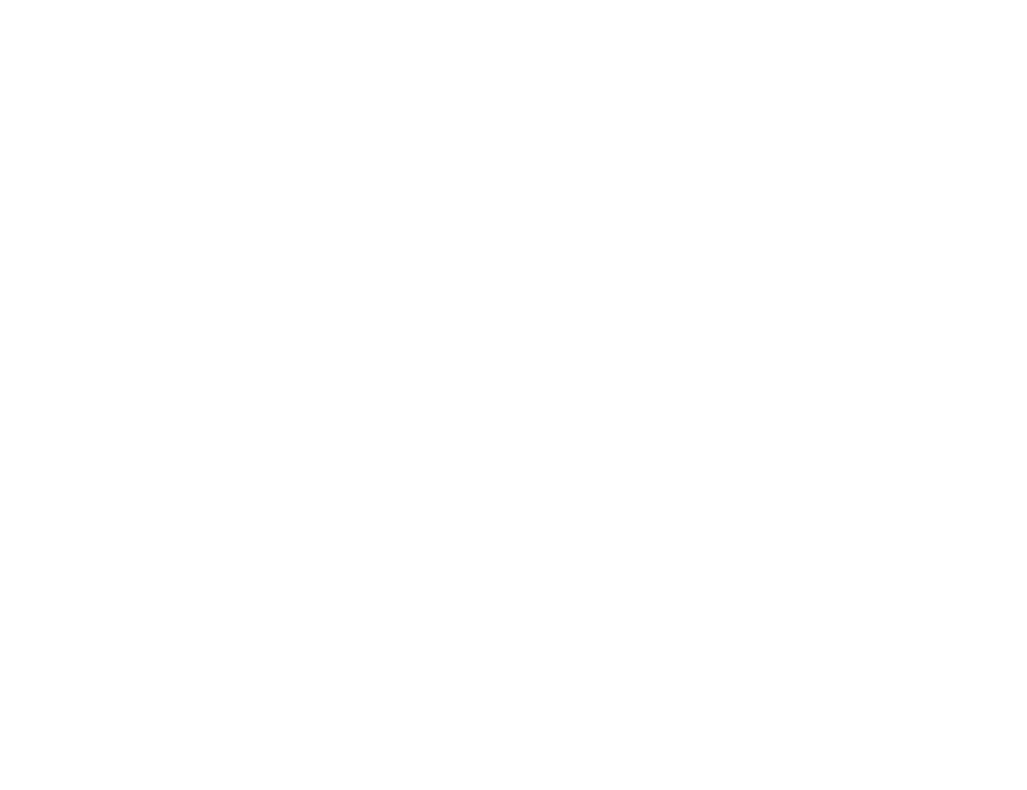
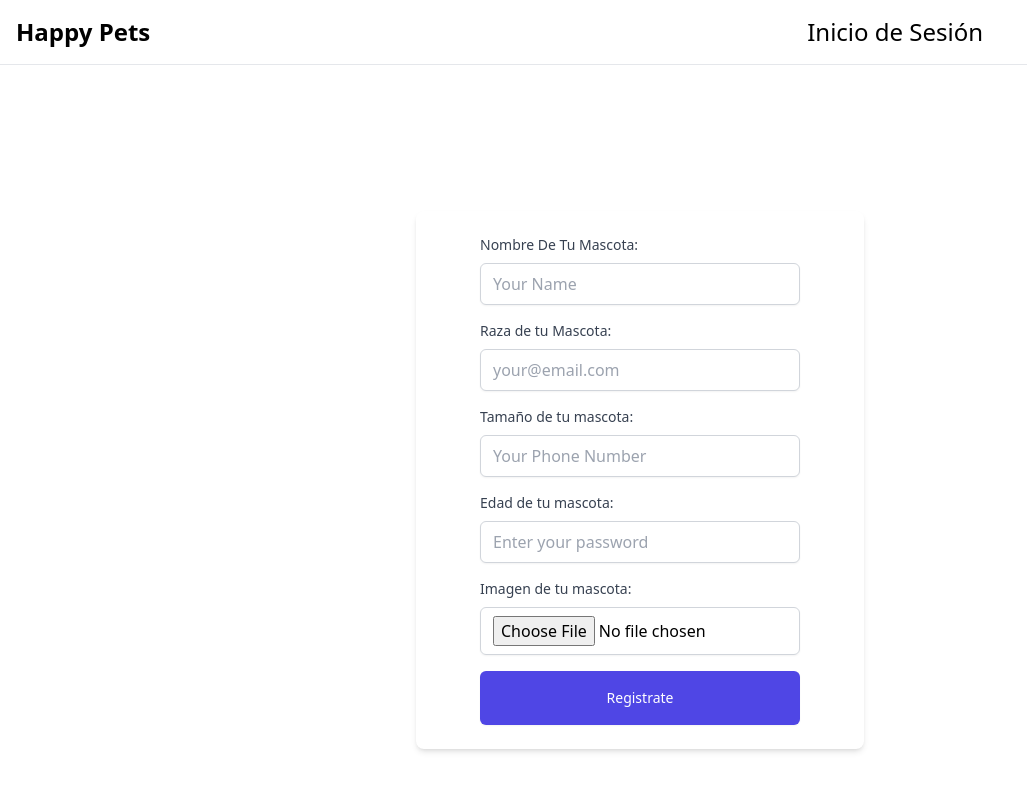
Before and after one commit to Shino2302/HappyPetsWebApp, an Angular app: page /dashboard/add-pet/1/1 in a window 1280 px wide. Before the commit this address led to /. Shown: the top 790 px of the page, without its empty margins (0-1027 px from the left). Built offline with nearby package versions, Linux system fonts and the light colour scheme.

Commit message:
Pequeños Cambios

```diff
--- a/src/app/app.routes.ts
+++ b/src/app/app.routes.ts
@@ -41,7 +41,7 @@ export const routes: Routes = [
                 loadComponent: () => import('./dashboard/pages/config-dispenser/config-dispenser.component')
             },
             {
-                path: 'add-pet/:uid',
+                path: 'add-pet/:uid/:token',
                 title: 'Agregar Mascota',
                 loadComponent: () => import('./dashboard/pages/add-pet/add-pet.component')
             },
--- a/src/app/dashboard/pages/add-pet/add-pet.component.html
+++ b/src/app/dashboard/pages/add-pet/add-pet.component.html
@@ -1,30 +1,26 @@
 <div class="min-h-screen flex items-center justify-center w-full mt-10 md:mt-20">
 	<div class="bg-white dark:bg-gray-900 shadow-md rounded-lg px-16 py-6 max-w-md">
-		<div class="flex justify-center items-center">
-            <svg class=" w-56 my-6 sm:w-60 sm:mb-6 md:w-64 md:mb-6" fill="#FFF" version="1.1" id="Layer_1" xmlns="http://www.w3.org/2000/svg" xmlns:xlink="http://www.w3.org/1999/xlink" viewBox="796 796 200 200" enable-background="new 796 796 200 200" xml:space="preserve"><g id="SVGRepo_bgCarrier" stroke-width="0"></g><g id="SVGRepo_tracerCarrier" stroke-linecap="round" stroke-linejoin="round"></g><g id="SVGRepo_iconCarrier"> <path d="M896,796c-55.14,0-99.999,44.86-99.999,100c0,55.141,44.859,100,99.999,100c55.141,0,99.999-44.859,99.999-100 C995.999,840.86,951.141,796,896,796z M896.639,827.425c20.538,0,37.189,19.66,37.189,43.921c0,24.257-16.651,43.924-37.189,43.924 s-37.187-19.667-37.187-43.924C859.452,847.085,876.101,827.425,896.639,827.425z M896,983.86 c-24.692,0-47.038-10.239-63.016-26.695c-2.266-2.335-2.984-5.775-1.84-8.82c5.47-14.556,15.718-26.762,28.817-34.761 c2.828-1.728,6.449-1.393,8.91,0.828c7.706,6.958,17.316,11.114,27.767,11.114c10.249,0,19.69-4.001,27.318-10.719 c2.488-2.191,6.128-2.479,8.932-0.711c12.697,8.004,22.618,20.005,27.967,34.253c1.144,3.047,0.425,6.482-1.842,8.817 C943.037,973.621,920.691,983.86,896,983.86z"></path> </g></svg>
-        </div>
 				<form [formGroup]="addPetForm">
             <div class="mb-4">
 				<label for="name" class="block text-sm font-medium text-gray-700 dark:text-gray-300 mb-2">Nombre De Tu Mascota:</label>
 				<input formControlName="petName" type="text" id="name" class="shadow-sm rounded-md w-full px-3 py-2 border border-gray-300 focus:outline-none focus:ring-indigo-500 focus:border-indigo-500" placeholder="Your Name" required>
 			</div>
 			<div class="mb-4">
-				<label for="email" class="block text-sm font-medium text-gray-700 dark:text-gray-300 mb-2">Raza de tu Mascota:</label>
-				<input formControlName="petRace" type="text" id="email" class="shadow-sm rounded-md w-full px-3 py-2 border border-gray-300 focus:outline-none focus:ring-indigo-500 focus:border-indigo-500" placeholder="your@email.com" required>
+				<label for="petRace" class="block text-sm font-medium text-gray-700 dark:text-gray-300 mb-2">Raza de tu Mascota:</label>
+				<input formControlName="petRace" type="text" id="petRace" class="shadow-sm rounded-md w-full px-3 py-2 border border-gray-300 focus:outline-none focus:ring-indigo-500 focus:border-indigo-500" placeholder="your@email.com" required>
 			</div>
             <div class="mb-4">
 				<label for="petSize" class="block text-sm font-medium text-gray-700 dark:text-gray-300 mb-2">Tamaño de tu mascota:</label>
 				<input formControlName="petSize" type="text" id="petSize" class="shadow-sm rounded-md w-full px-3 py-2 border border-gray-300 focus:outline-none focus:ring-indigo-500 focus:border-indigo-500" placeholder="Your Phone Number" required>
 			</div>
 			<div class="mb-4">
-				<label for="petAge" class="block text-sm font-medium text-gray-700 dark:text-gray-300 mb-2">Contraseña:</label>
+				<label for="petAge" class="block text-sm font-medium text-gray-700 dark:text-gray-300 mb-2">Edad de tu mascota:</label>
 				<input formControlName="petAge" type="text" id="petAge" class="shadow-sm rounded-md w-full px-3 py-2 border border-gray-300 focus:outline-none focus:ring-indigo-500 focus:border-indigo-500" placeholder="Enter your password" required>
 			</div>
-            <div class="mb-6">
-				<label for="password" class="block text-sm font-medium text-gray-700 dark:text-gray-300 mb-2">Confirmarar contraseña:</label>
-				<input formControlName="passwordConfirm" type="password" id="passwordConfirm" class="shadow-sm rounded-md w-full px-3 py-2 border border-gray-300 focus:outline-none focus:ring-indigo-500 focus:border-indigo-500" placeholder="Enter your password" required>
-			</div>
-
+			<div class="mb-4">
+				<label for="petImage" class="block text-sm font-medium text-gray-700 dark:text-gray-300 mb-2">Imagen de tu mascota:</label>
+				<input formControlName="petImage" type="file" id="petImage" (change)="onFileSelected($event)" class="shadow-sm rounded-md w-full px-3 py-2 border border-gray-300 focus:outline-none focus:ring-indigo-500 focus:border-indigo-500" required>
+			  </div>
 			<button type="submit" (click)="addPet()" class="w-full flex justify-center p-4 border border-transparent rounded-md shadow-sm text-sm font-medium text-white bg-indigo-600 hover:bg-indigo-700 focus:outline-none focus:ring-2 focus:ring-offset-2 focus:ring-indigo-500">Registrate</button>
 		</form>
 	</div>
--- a/src/app/dashboard/pages/add-pet/add-pet.component.ts
+++ b/src/app/dashboard/pages/add-pet/add-pet.component.ts
@@ -13,11 +13,12 @@ import { MyPetsService } from '../../../services/my-pets.service';
   styles: ``
 })
 export default class AddPetComponent implements OnInit{
-
   uid:any;
   token:any;
+  uidLimpio: string = "";
+  tokenLimpio: string = "";
+  //Data to Form
   addPetForm:FormGroup;
-
   constructor(private route: ActivatedRoute, private http: HttpClient, private petService:MyPetsService)
   {
     this.addPetForm = new FormGroup({
@@ -29,6 +30,23 @@ export default class AddPetComponent implements OnInit{
     })
   }
 
+  onFileSelected(event:any) {
+    const file = event.target.files[0];
+
+    if (file) {
+      const reader = new FileReader();
+
+      reader.onload = this.handleReaderLoaded.bind(this);
+      reader.readAsBinaryString(file);
+    }
+  }
+
+  handleReaderLoaded(readerEvt:any) {
+    let binaryString = readerEvt.target.result;
+    let base64textString = btoa(binaryString);
+    this.addPetForm.get('petImage')?.setValue(base64textString);
+  }
+
   addPet():void{
 
     let data:PetsModel = {
@@ -38,14 +56,14 @@ export default class AddPetComponent implements OnInit{
       petRace: this.addPetForm.get('petRace')?.value,
       petSize: this.addPetForm.get('petSize')?.value
     };
-    this.petService.addPet(this.uid,this.token,data);
-
+    this.petService.addPet(this.uidLimpio,this.tokenLimpio,data);
   }
   ngOnInit(): void {
     this.uid = this.route.snapshot.paramMap.get('uid')?.toString();
     this.token = this.route.snapshot.paramMap.get('token')?.toString();
+    this.uidLimpio = this.uid.toString();
+    this.uidLimpio = this.uidLimpio.replace(/uid:/g, "");
+    this.tokenLimpio = this.token.toString();
+    this.tokenLimpio = this.tokenLimpio.replace(/token:/g, "");
   }
-
-
-
 }
--- a/src/shared/shared-menu/shared-menu.component.ts
+++ b/src/shared/shared-menu/shared-menu.component.ts
@@ -1,6 +1,7 @@
 import { Component } from '@angular/core';
 import { routes } from '../../app/app.routes';
 import { RouterModule } from '@angular/router';
+import { AnonymousSubject } from 'rxjs/internal/Subject';
 
 @Component({
   selector: 'app-shared-menu',
@@ -9,6 +10,9 @@ import { RouterModule } from '@angular/router';
   templateUrl: './shared-menu.component.html',
 })
 export class SharedMenuComponent {
+
+  areYouLogin:boolean = false;
+
   public menuItemsIfOnlog = routes
   .map(route => route.children ?? [])
   .flat()
```
